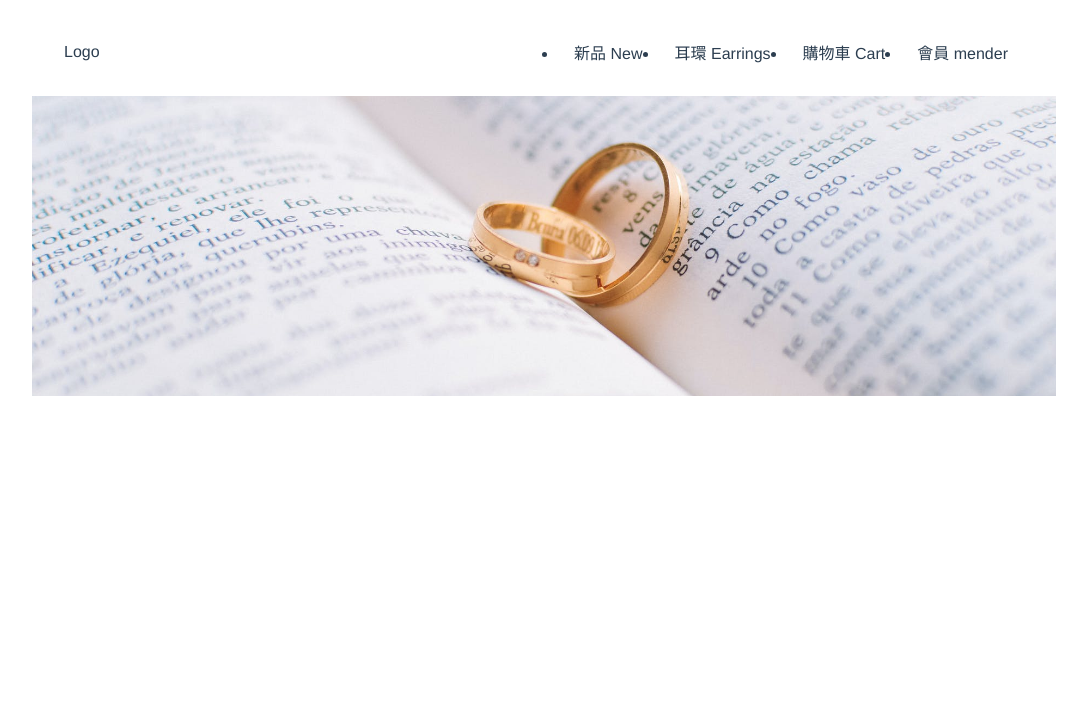
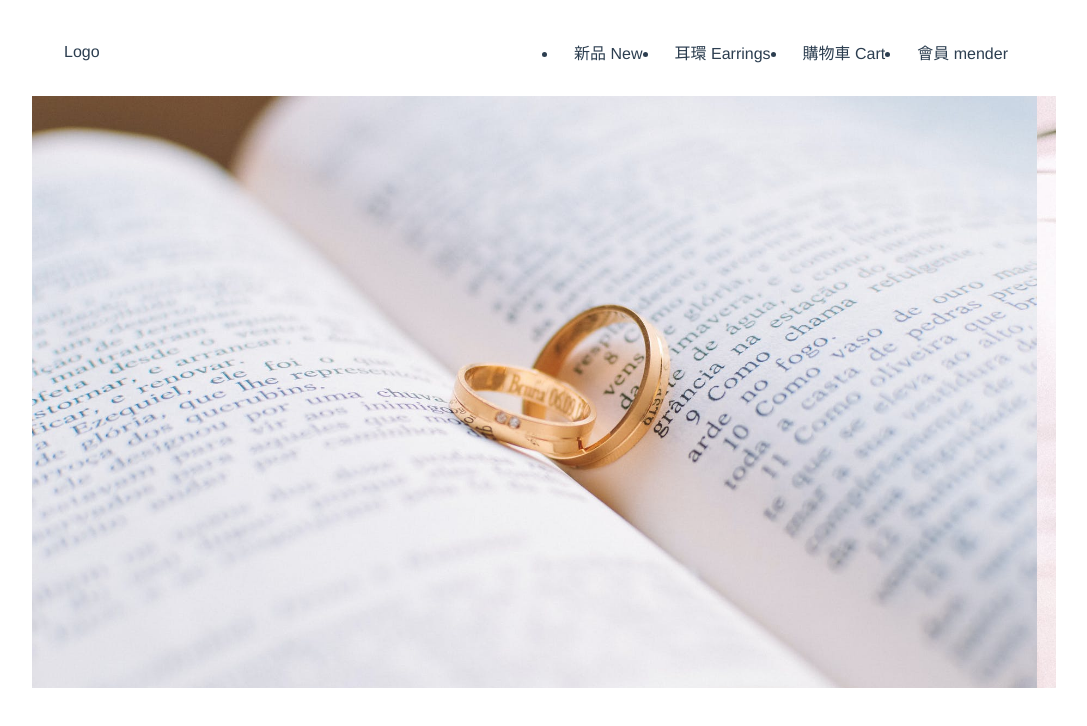
Before and after one commit to Pito0713/Demo, a Vue app: page / in a window 1280 px wide. Shown: the top 726 px of the page, without its empty margins (96-1183 px from the left). Built offline with nearby package versions, Linux system fonts and the light colour scheme.

Commit message:
carousel plus

```diff
--- a/src/components/homePageCarousel.vue
+++ b/src/components/homePageCarousel.vue
@@ -1,7 +1,9 @@
 <template>
   <div class="homePage">
-    <img id="carouselImg" src="../assets/ring1.jpeg" alt srcset align="center" />
-    <img id="carouselImg" src="../assets/ring2.jpeg" alt srcset align="center" />
+    <img class="carouselImg" src="../assets/ring1.jpeg" alt srcset align="center" />
+    <img class="carouselImg" src="../assets/ring2.jpeg" alt srcset align="center" />
+    <img class="carouselImg" src="../assets/ring3.jpeg" alt srcset align="center" />
+    <img class="carouselImg" src="../assets/ring2.jpeg" alt srcset align="center" />
   </div>
 </template>
 <script>
@@ -9,48 +11,90 @@ export default {
   data: function() {
     return {
       timer: "",
+      slides: document.getElementsByClassName("carouselImg"),
+      slideIndex: 0
     };
   },
   methods: {
     plusSpace() {
-      let carouselImg = document.documentElement.querySelectorAll(
-        "#carouselImg"
-      );
+      for (let i = 0; i < this.slides.length; i++) {
+        this.slides[i].style.display = "none";
+        //this.slides[i].style=`z-index:0`
+        //if(this.slideIndex < 2){
+      }
 
-      for (let i = 0; i < carouselImg.length; i++) {
-        carouselImg[carouselImg.length - 1].style.display = "none";
-        //只能用let使用完即丟 不能用var 全域定義
-        setTimeout(function() {
-          carouselImg[i].style.display = "block";
-          if (i > 0) {
-            carouselImg[i - 1].style.display = "none";
+      if (this.slides.length <= this.slideIndex) {
+        this.slideIndex = 0;
+      }
+
+
+
+      for (let i = 0; i <= 2; i++) {
+        if (this.slideIndex + i >= this.slides.length) {
+
+          if (this.slideIndex + i == this.slides.length) {
+            this.slides[0].style.left = `${100 * (i - 1)}%`;
+            this.slides[0].style.display = "block";
+            //this.slides[0].style=`z-index:${this.slides.length-i}`
+
+          } else {
+            this.slides[i - 1].style.left = `${100 * (i - 1)}%`;
+            this.slides[i - 1].style.display = "block";
+            //this.slides[i - 1].style=`z-index:${ i - 1 }`
           }
-        }, 2000 * i);
+        } else {
+          this.slides[this.slideIndex + i].style.left = `${100 * i - 100}%`;
+          this.slides[this.slideIndex + i].style.display = "block";
+
+          //this.slides[i].style=`z-index:${this.slides.length-i}`
+          console.log(this.slideIndex)
+        }
       }
+
+      //this.slides[0].style.opacity= "0";
+      this.slideIndex++;
+
+
+
+      //this.slides[this.slideIndex].style.display = "block";
+      //this.slides[this.slideIndex].style.order = "1";
     }
   },
   mounted() {
     //自動播放 5秒一次
-    let carouselImg = document.documentElement.querySelectorAll("#carouselImg");
-    this.plusSpace();
+
     this.timer = setInterval(() => {
       this.plusSpace();
-    }, carouselImg.length * 2000);
+    }, 5000);
+    for (let i = 0; i < this.slides.length; i++) {
+      this.slides[i].style.left = `${100 * i}%`;
+    }
   }
 };
 </script>
 <style scoped lang="scss">
 .homePage {
   display: flex;
+  position: relative;
   align-items: center;
   width: 100%;
   overflow: hidden;
-  height: 300px;
+  height: 70vh;
+  padding-top: 2rem;
   img {
+
+    position: absolute;
     max-width: 100%;
+    transition: all 3s ease;
   }
 }
-#carouselImg {
-  display: none;
+.homePage img:nth-child(1) {
+  left: 0;
+}
+.homePage img:nth-child(2) {
+  left: 100%;
+}
+.active {
+  opacity: 0;
 }
 </style>
```
Also changed, not shown: src/assets/ring3.jpeg (added).
